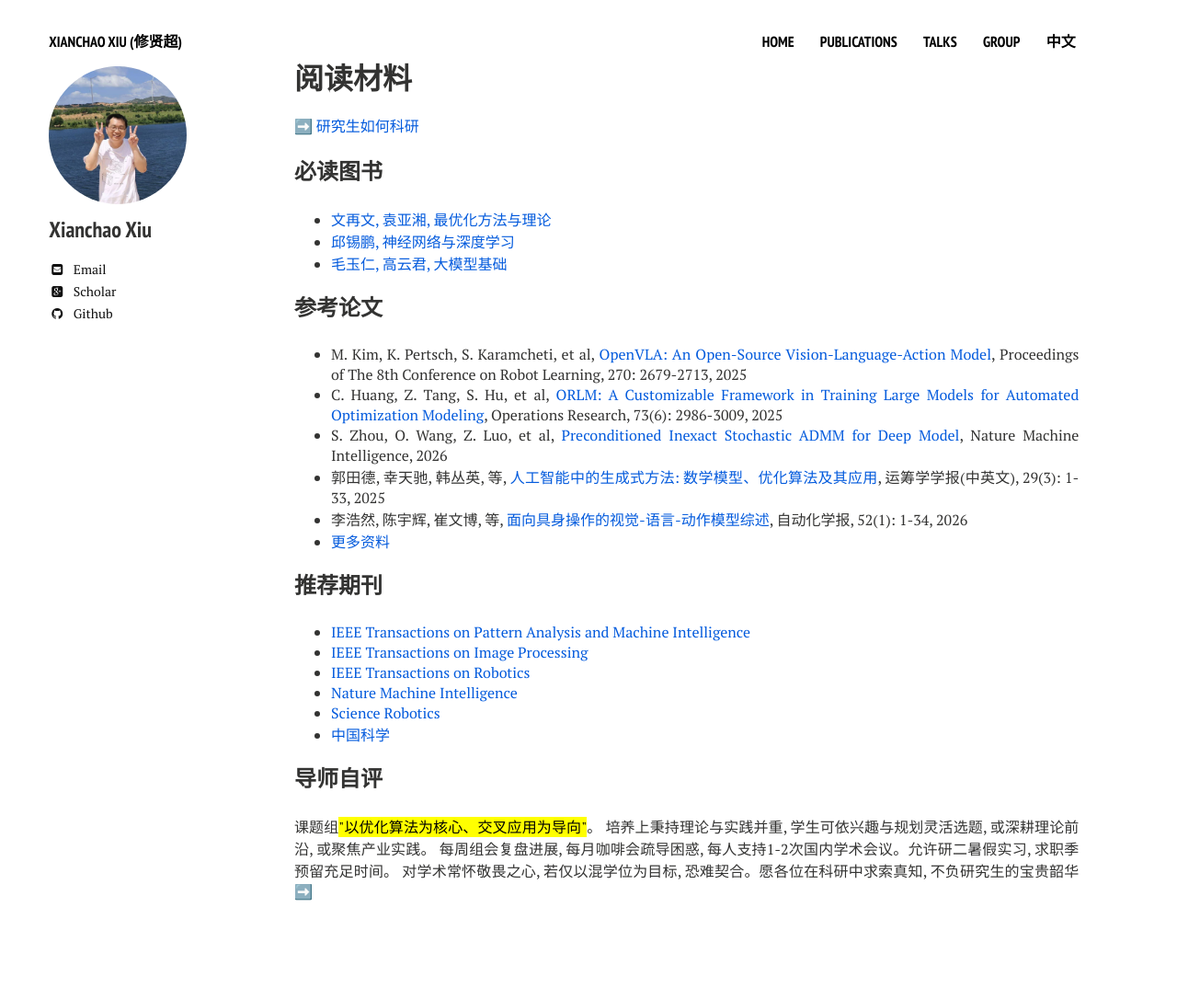
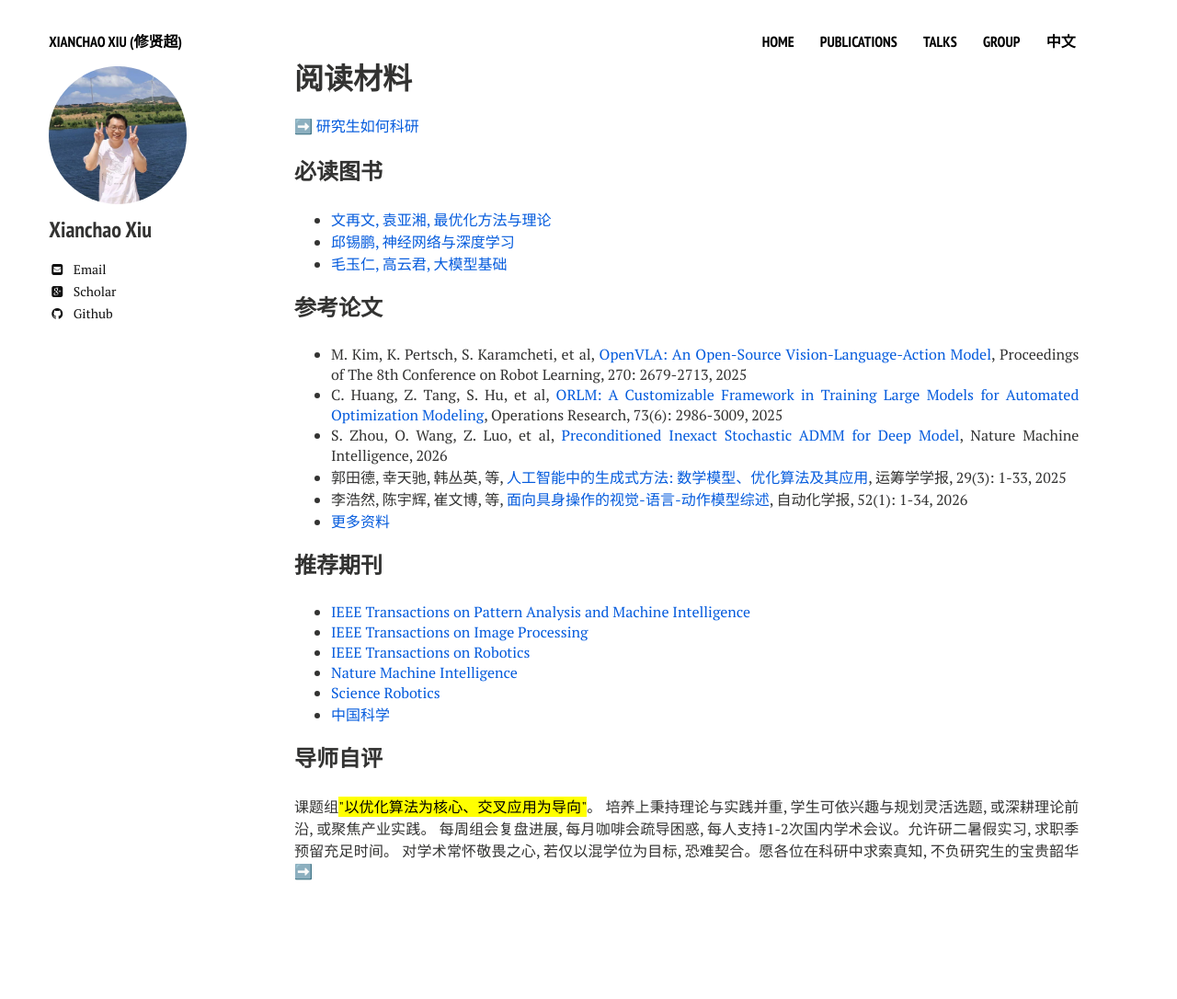
Before and after one commit to xianchaoxiu/xianchaoxiu.github.io, a Jekyll site: the page built from chinese/reading/index.md, in a window 1280 px wide. Shown: the whole page at 92% size. Built offline with Jekyll 4.4.1, drawn with Linux system fonts in a browser that asks for light colours; nearby versions of some CDN libraries; after the commit the page ends 1064 px from its top, so only the background shows below that.

Commit message:
Update index.md

```diff
--- a/chinese/reading/index.md
+++ b/chinese/reading/index.md
@@ -18,7 +18,7 @@ share: false
 * M. Kim, K. Pertsch, S. Karamcheti, et al, <a href="https://proceedings.mlr.press/v270/kim25c.html" class="textlink" target="_blank">OpenVLA: An Open-Source Vision-Language-Action Model</a>, Proceedings of The 8th Conference on Robot Learning, 270: 2679-2713, 2025 <br>
 * C. Huang, Z. Tang, S. Hu, et al, <a href="https://doi.org/10.1287/opre.2024.1233" class="textlink" target="_blank">ORLM: A Customizable Framework in Training Large Models for Automated Optimization Modeling</a>, Operations Research, 73(6): 2986-3009, 2025 <br>
 * S. Zhou, O. Wang, Z. Luo, et al, <a href="https://doi.org/10.48550/arXiv.2502.10784" class="textlink" target="_blank">Preconditioned Inexact Stochastic ADMM for Deep Model</a>, Nature Machine Intelligence, 2026 <br>
-* 郭田德, 幸天驰, 韩丛英, 等, <a href="https://www.ort.shu.edu.cn/CN/Y2025/V29/I3/1" class="textlink" target="_blank">人工智能中的生成式方法: 数学模型、优化算法及其应用</a>, 运筹学学报(中英文), 29(3): 1-33, 2025<br>
+* 郭田德, 幸天驰, 韩丛英, 等, <a href="https://www.ort.shu.edu.cn/CN/Y2025/V29/I3/1" class="textlink" target="_blank">人工智能中的生成式方法: 数学模型、优化算法及其应用</a>, 运筹学学报, 29(3): 1-33, 2025<br>
 * 李浩然, 陈宇辉, 崔文博, 等, <a href="https://www.aas.net.cn/cn/article/doi/10.16383/j.aas.c250394" class="textlink" target="_blank">面向具身操作的视觉-语言-动作模型综述</a>, 自动化学报, 52(1): 1-34, 2026<br>
 * <a href="https://xianchaoxiu.github.io/chinese/reading/what/" class="textlink" target="_blank"> 更多资料 </a><br>
 
```
